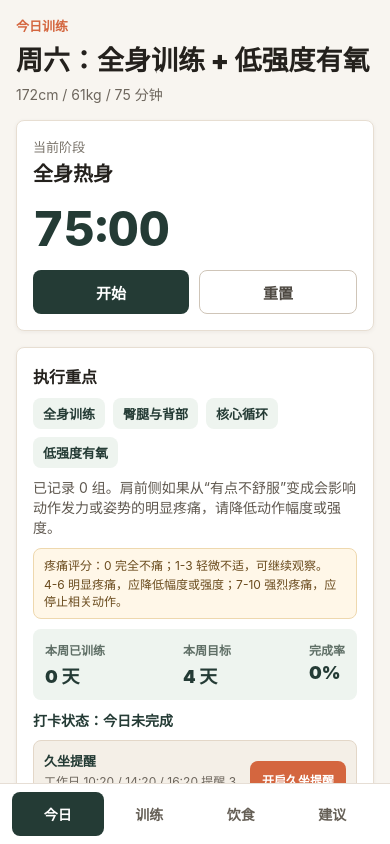
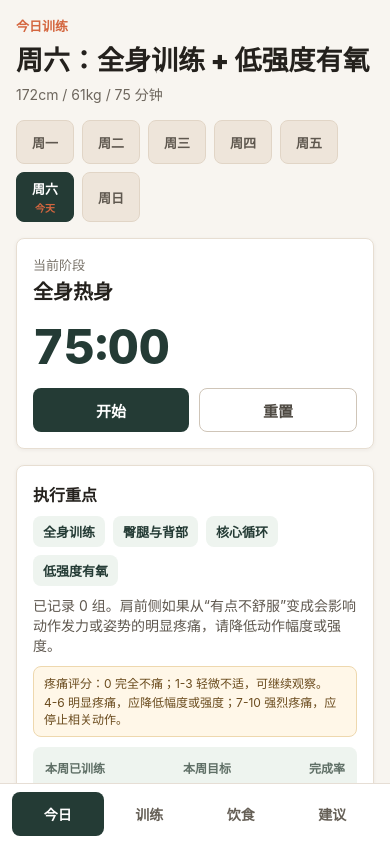
Before and after one commit to harrysane/summer-fit, a React Native app: screen / in a window 390 px wide. Built offline with nearby package versions, Linux system fonts and the light colour scheme; what expo-notifications would draw is missing.

Commit message:
feat: add weekday training plan switcher

```diff
--- a/App.tsx
+++ b/App.tsx
@@ -8,7 +8,7 @@ import { NutritionScreen } from "./src/screens/NutritionScreen";
 import { TodayScreen } from "./src/screens/TodayScreen";
 import { TrainingLogScreen } from "./src/screens/TrainingLogScreen";
 import { foodRecordsSeed, trainingLogsSeed } from "./src/data/sampleLogs";
-import { getTrainingPlanForDate } from "./src/data/trainingPlans";
+import { getTrainingPlanForDate, weeklyTrainingPlans } from "./src/data/trainingPlans";
 import { FoodRecord, TrainingCheckIn, TrainingSetLog } from "./src/models/types";
 import { registerSedentaryReminderNotifications } from "./src/services/notificationService";
 
@@ -26,15 +26,18 @@ export default function App() {
     "工作日 10:20 / 14:20 / 16:20 提醒 3 分钟修复"
   );
   const [isEnablingSedentaryReminders, setIsEnablingSedentaryReminders] = useState(false);
+  const actualWeekday = useMemo(() => new Date().getDay(), []);
+  const [selectedWeekday, setSelectedWeekday] = useState(actualWeekday);
   const todayPlan = useMemo(() => getTrainingPlanForDate(new Date()), []);
+  const selectedPlan = weeklyTrainingPlans[selectedWeekday] ?? todayPlan;
 
   useEffect(() => {
     setTrainingCheckIns(readTrainingCheckInsFromStorage());
   }, []);
 
   const todayTrainingLogs = useMemo(
-    () => trainingLogs.filter((log) => log.planId === todayPlan.id),
-    [trainingLogs]
+    () => trainingLogs.filter((log) => log.planId === selectedPlan.id),
+    [selectedPlan.id, trainingLogs]
   );
   const todayDate = useMemo(() => formatLocalDate(new Date()), []);
   const isTodayCheckedIn = useMemo(
@@ -91,7 +94,11 @@ export default function App() {
         <View style={styles.content}>
           {activeTab === "today" ? (
             <TodayScreen
-              plan={todayPlan}
+              plan={selectedPlan}
+              selectedWeekday={selectedWeekday}
+              todayWeekday={actualWeekday}
+              availablePlans={weeklyTrainingPlans}
+              onSelectWeekday={setSelectedWeekday}
               isTodayCheckedIn={isTodayCheckedIn}
               weeklyCheckInCount={weeklyCheckInCount}
               weeklyGoal={weeklyGoal}
--- a/src/screens/TodayScreen.tsx
+++ b/src/screens/TodayScreen.tsx
@@ -8,6 +8,10 @@ import { TrainingPlan, TrainingSetLog } from "../models/types";
 
 type Props = {
   plan: TrainingPlan;
+  selectedWeekday: number;
+  todayWeekday: number;
+  availablePlans: Record<number, TrainingPlan>;
+  onSelectWeekday: (weekday: number) => void;
   completedSetCount: number;
   isTodayCheckedIn: boolean;
   weeklyCheckInCount: number;
@@ -20,8 +24,22 @@ type Props = {
   sedentaryReminderMessage: string;
 };
 
+const WEEKDAY_OPTIONS = [
+  { value: 1, label: "周一" },
+  { value: 2, label: "周二" },
+  { value: 3, label: "周三" },
+  { value: 4, label: "周四" },
+  { value: 5, label: "周五" },
+  { value: 6, label: "周六" },
+  { value: 0, label: "周日" }
+];
+
 export function TodayScreen({
   plan,
+  selectedWeekday,
+  todayWeekday,
+  availablePlans,
+  onSelectWeekday,
   completedSetCount,
   isTodayCheckedIn,
   weeklyCheckInCount,
@@ -33,6 +51,8 @@ export function TodayScreen({
   isEnablingSedentaryReminders,
   sedentaryReminderMessage
 }: Props) {
+  const isViewingToday = selectedWeekday === todayWeekday;
+
   return (
     <ScrollView contentContainerStyle={styles.container}>
       <View>
@@ -43,8 +63,47 @@ export function TodayScreen({
         </Text>
       </View>
 
+      <View style={styles.weekdaySelector}>
+        {WEEKDAY_OPTIONS.map((option) => {
+          const isSelected = selectedWeekday === option.value;
+          const isToday = todayWeekday === option.value;
+          const isAvailable = Boolean(availablePlans[option.value]);
+
+          return (
+            <Pressable
+              key={option.value}
+              disabled={!isAvailable}
+              onPress={() => onSelectWeekday(option.value)}
+              style={[
+                styles.weekdayButton,
+                isSelected ? styles.weekdayButtonSelected : null,
+                !isAvailable ? styles.weekdayButtonDisabled : null
+              ]}
+            >
+              <Text
+                style={[
+                  styles.weekdayButtonText,
+                  isSelected ? styles.weekdayButtonTextSelected : null
+                ]}
+              >
+                {option.label}
+              </Text>
+              {isToday ? <Text style={styles.weekdayTodayText}>今天</Text> : null}
+            </Pressable>
+          );
+        })}
+      </View>
+
+      {!isViewingToday ? (
+        <SectionCard style={styles.viewingNotice}>
+          <Text style={styles.viewingNoticeText}>
+            当前正在查看{weekdayName(selectedWeekday)}计划，打卡仍记录为今天。
+          </Text>
+        </SectionCard>
+      ) : null}
+
       <SectionCard>
-        <CountdownTimer blocks={plan.blocks} />
+        <CountdownTimer key={plan.id} blocks={plan.blocks} />
       </SectionCard>
 
       <SectionCard style={styles.summaryCard}>
@@ -126,6 +185,10 @@ export function TodayScreen({
   );
 }
 
+function weekdayName(weekday: number) {
+  return WEEKDAY_OPTIONS.find((option) => option.value === weekday)?.label ?? "所选日期";
+}
+
 const styles = StyleSheet.create({
   container: {
     gap: 16,
@@ -147,6 +210,55 @@ const styles = StyleSheet.create({
     color: "#6d665d",
     fontSize: 14,
     marginTop: 6
+  },
+  weekdaySelector: {
+    flexDirection: "row",
+    flexWrap: "wrap",
+    gap: 8
+  },
+  weekdayButton: {
+    alignItems: "center",
+    backgroundColor: "#eee5da",
+    borderColor: "#e1d5c6",
+    borderRadius: 8,
+    borderWidth: 1,
+    minHeight: 44,
+    minWidth: 58,
+    justifyContent: "center",
+    paddingHorizontal: 10,
+    paddingVertical: 6
+  },
+  weekdayButtonSelected: {
+    backgroundColor: "#243b35",
+    borderColor: "#243b35"
+  },
+  weekdayButtonDisabled: {
+    opacity: 0.45
+  },
+  weekdayButtonText: {
+    color: "#5f584f",
+    fontSize: 13,
+    fontWeight: "900"
+  },
+  weekdayButtonTextSelected: {
+    color: "#fff"
+  },
+  weekdayTodayText: {
+    color: "#d4663f",
+    fontSize: 10,
+    fontWeight: "900",
+    marginTop: 2
+  },
+  viewingNotice: {
+    backgroundColor: "#fff7e8",
+    borderColor: "#eed8ae",
+    borderWidth: 1
+  },
+  viewingNoticeText: {
+    color: "#6a4b1d",
+    fontSize: 13,
+    fontWeight: "800",
+    lineHeight: 18
   },
   summaryCard: {
     gap: 10
```
